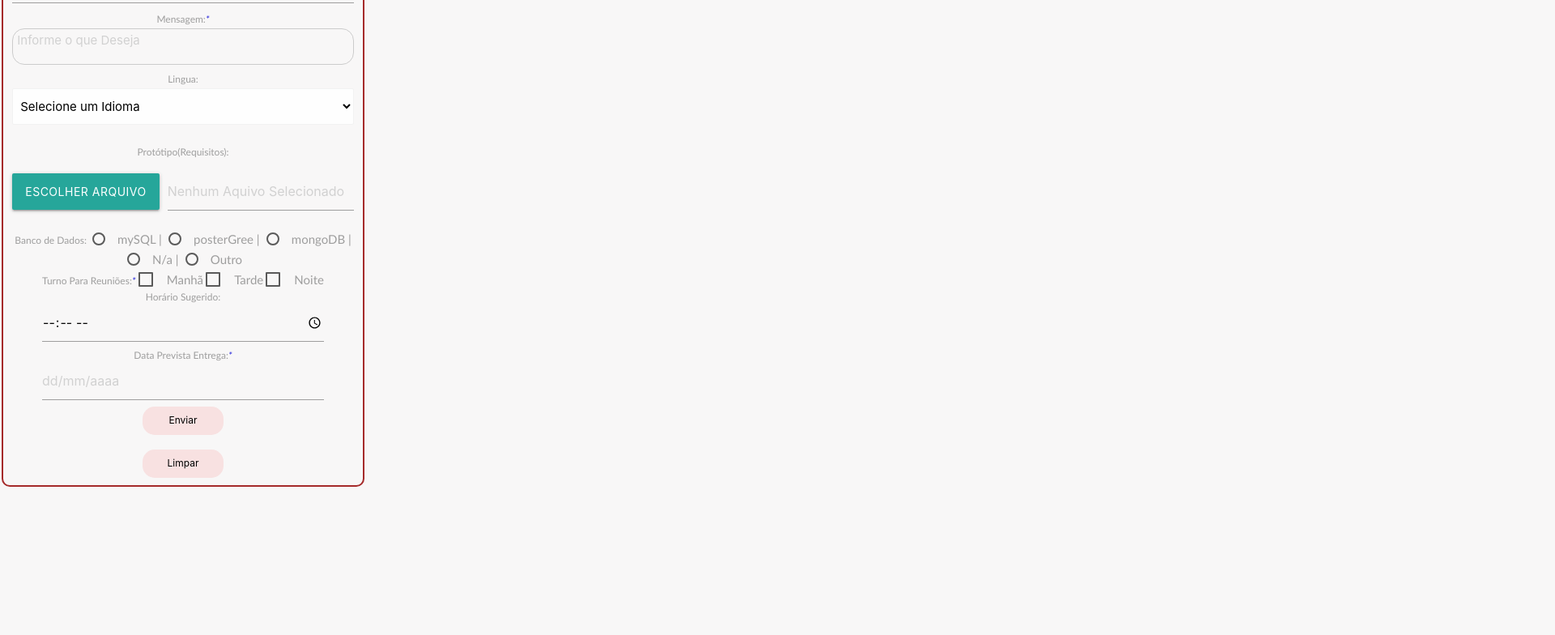
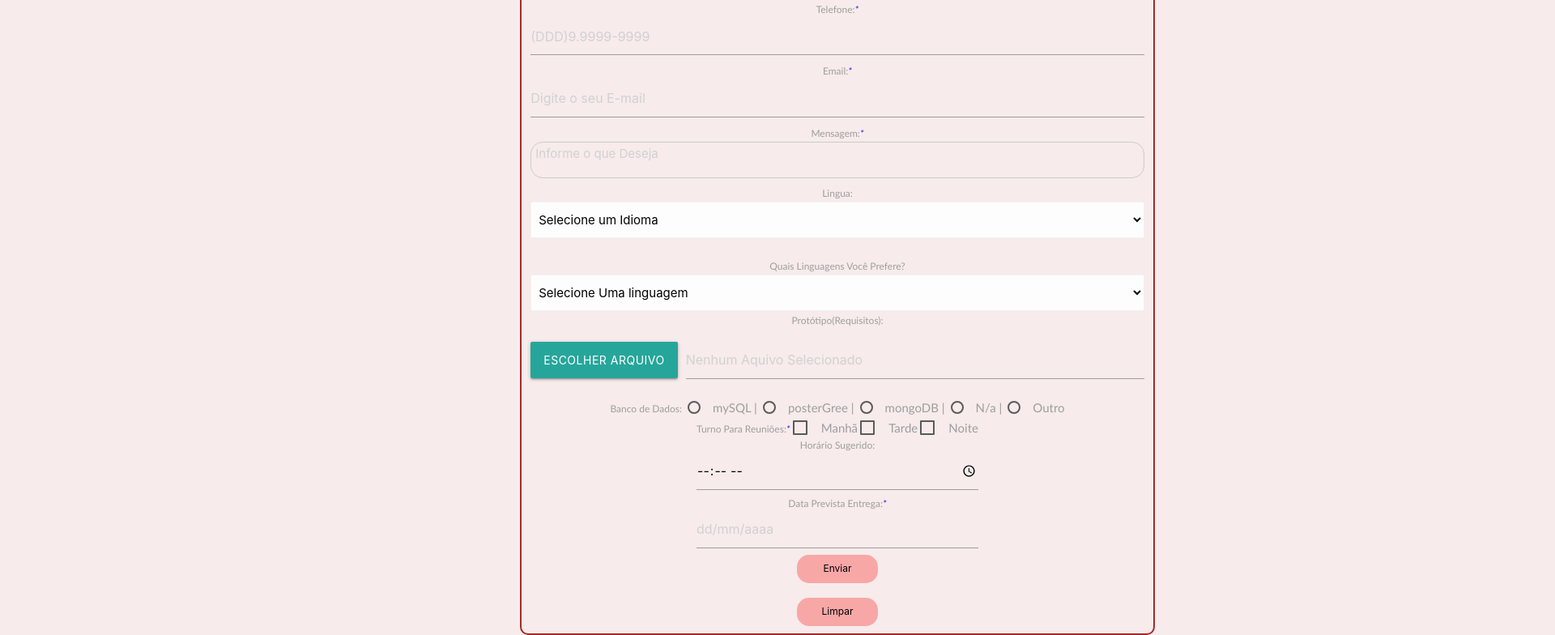
Before and after one commit to Deborahnvaes/FormularioHTML-CSS-JS-main, a plain HTML site: page FormularioHTML-CSS-JS-main/formularioFre/formularioMaterialize/index.html in a window 1280 px wide. Shown: the part 245-1029 px from the top of the page at 81% size, 1920 px wide, since content can reach past the window. Before the commit the page ends 846 px from the top, so only its background shows below. Drawn offline with nearby package versions, Linux system fonts and the light colour scheme.

Commit message:
Últimas Modificações
Ultimas mudanças do formulário solicitado pelo professor de código.

```diff
--- a/FormularioHTML-CSS-JS-main/formularioFre/formularioMaterialize/form.css
+++ b/FormularioHTML-CSS-JS-main/formularioFre/formularioMaterialize/form.css
@@ -1,5 +1,11 @@
 body{
-    background-color: rgba(240, 239, 239, 0.438);
+    background-color: rgba(245, 230, 230, 0.788);
+    position:absolute;
+    left: 50%;
+    top: 8%;
+    margin: -100px 0 0 -150px;
+    height: 30px;
+    width: 175%;
 }
 
 em {
@@ -53,7 +59,7 @@ textarea{
 
 input[type=submit]{
     display: block;
-    background-color: rgb(248, 225, 225);
+    background-color: rgb(248, 167, 167);
     height: 35px;
     border: none;
     outline: 0;
--- a/FormularioHTML-CSS-JS-main/formularioFre/formularioMaterialize/index.html
+++ b/FormularioHTML-CSS-JS-main/formularioFre/formularioMaterialize/index.html
@@ -13,13 +13,20 @@
 
 <body>
 
+
+
+    <style class="container center-align" ></style>
     <fieldset>
+
         <legend>Formulário de Freelancer</legend>
         <label for="nome">Nome:<em>*</em></label> <br>
         <input type="text" id="nome" name="Nome" placeholder="Digite o seu Nome" required>
         <br>
         <label for="Sobrenome">Sobrenome:<em>*</em></label>
         <input type="text" id="sobrenome" name="Sobrenome" placeholder="Digite o seu Sobrenome" required>
+        <br>
+        <label for="tel">Telefone:<em>*</em></label> <br>
+        <input type="tel" id="telefone" name="Telefone" pattern="\([0-9]{3}\) [0-9]{3}[ -][0-9]{4}" placeholder="(DDD)9.9999-9999" required>
         <br>
         <label for="email">Email:<em>*</em></label>
         <input type="email" id="email" name="E-mail" placeholder="Digite o seu E-mail" required>
@@ -36,6 +43,14 @@
             <option value="frances">Francês</option>
         </select>
         <br>
+        <label>Quais Linguagens Você Prefere?</label>
+        <select class="browser-default ">
+            <option value="" disabled selected style="border-radius: 3px;">Selecione Uma linguagem</option>
+            <option value="portugues">Java</option>
+            <option value="ingles">C#</option>
+            <option value="espanhol">C++</option>
+            <option value="frances">PHP</option>
+        </select>
         <label for="arquivo">Protótipo(Requisitos):</label>
         <br>
         <div class="file-field input-field">
@@ -47,13 +62,13 @@
                 <input class="file-path validate" type="text" placeholder="Nenhum Aquivo Selecionado">
             </div>
         </div>
-
-        <label for="bancodeDados" id="bancodados" name="Banco de Dados">Banco de Dados:
-            <input name="BancodeDados" type="radio" />
+        <label for="bancodeDados" id="bancodados" name="BancodeDados">Banco de Dados:
+        <label>
+            <input name="mysql" type="radio" />
             <span>mySQL |</span>
         </label>
         <label>
-            <input name="postergree" type="radio" />
+            <input name="postergree" type="radio"  />
             <span>posterGree |</span>
         </label>
         <label>
@@ -69,7 +84,6 @@
             <span>Outro</span>
         </label>
         <br>
-
         <label for="TurnoReunioes" id="turnoreunioes" name="Turno Para Reuniao">Turno Para Reuniões:<em>*</em>
             <label>
                 <input type="checkbox" /> <span>Manhã</span>
@@ -91,8 +105,8 @@
             <input type="submit" value="Enviar">
             <br>
             <input type="submit" value="Limpar">
+
     </fieldset>
-
 </body>
 
 </html>
```
